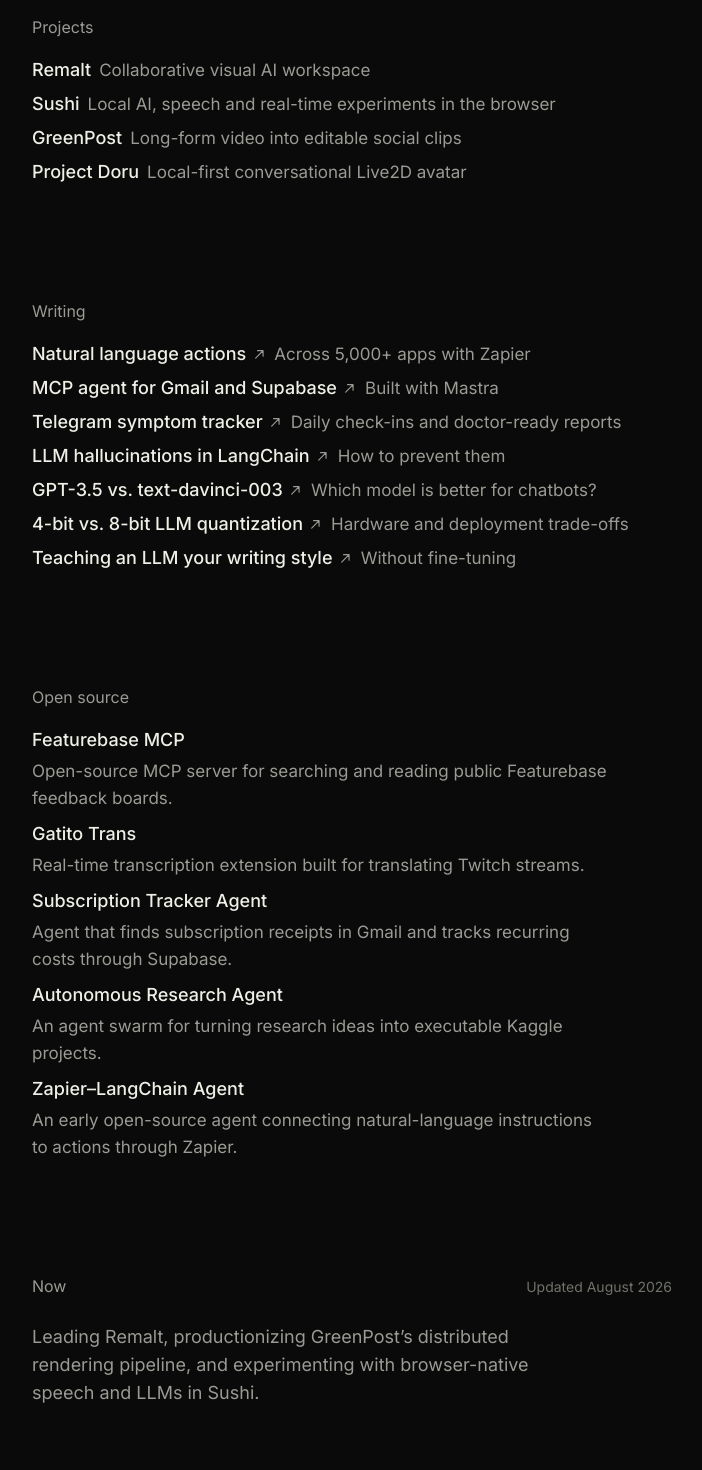
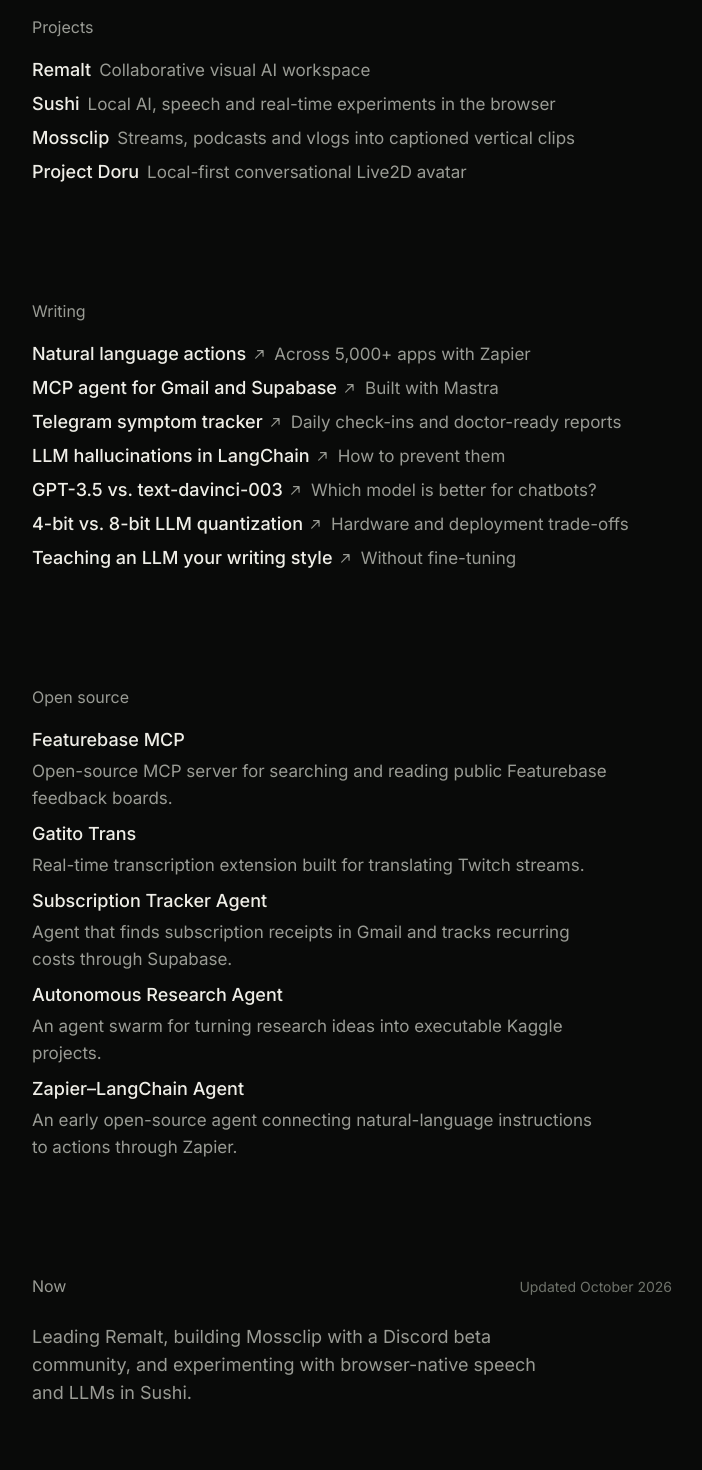
Before and after one commit to K-Jadeja/junimo-dev, a Next.js app: page / in a window 1280 px wide. Shown: the part 480-1950 px from the top of the page, without its empty margins (288-990 px from the left). Built offline with nearby package versions, Linux system fonts and the light colour scheme.

Commit message:
Update portfolio for Mossclip rebrand and closed beta

```diff
--- a/next.config.mjs
+++ b/next.config.mjs
@@ -74,6 +74,12 @@
 const nextConfig = {
   reactStrictMode: true,
   poweredByHeader: false,
+  async redirects() {
+    return [
+      { source: "/greenpost", destination: "/mossclip", permanent: true },
+      { source: "/work/greenpost", destination: "/mossclip", permanent: true },
+    ];
+  },
   async rewrites() {
     return {
       beforeFiles: [sushiLabIndexRewrite, ...sushiLabHostRewrites],
--- a/scripts/capture-local.mjs
+++ b/scripts/capture-local.mjs
@@ -5,7 +5,7 @@
 const chromePath = "C:\\Program Files\\Google\\Chrome\\Application\\chrome.exe";
 const baseUrl = process.env.BASE_URL ?? "http://localhost:3000";
 const outputRoot = path.resolve("artifacts/local");
-const routes = ["/", "/remalt", "/sushi", "/greenpost", "/project-doru"];
+const routes = ["/", "/remalt", "/sushi", "/mossclip", "/project-doru"];
 const viewports = [
   { name: "1440", width: 1440, height: 1000 },
   { name: "1024", width: 1024, height: 900 },
--- a/scripts/capture-references.mjs
+++ b/scripts/capture-references.mjs
@@ -12,7 +12,7 @@
   { slug: "carl", name: "Carl Barenbrug", url: "https://carlbarenbrug.com/" },
   { slug: "lee", name: "Lee Robinson", url: "https://leerob.com/" },
   { slug: "remalt", name: "Remalt", url: "https://remalt.com/" },
-  { slug: "greenpost", name: "GreenPost", url: "https://greenpost.46.62.255.217.sslip.io/en" },
+  { slug: "mossclip", name: "Mossclip", url: "https://mossclip.com/en" },
   { slug: "project-doru", name: "Project Doru", url: "https://avatar.junimo.dev/" },
 ];
 
--- a/scripts/qa-homepage.mjs
+++ b/scripts/qa-homepage.mjs
@@ -98,7 +98,7 @@
     assert(!state.hasConnect, `${viewport.name} redundant Connect section remains`);
     assert(!state.hasLowerGrid, `${viewport.name} redundant lower grid remains`);
     assert(state.hasNowUpdate, `${viewport.name} Now update label is missing`);
-    assert(state.nowCopy === "Leading Remalt, productionizing GreenPost’s distributed rendering pipeline, and experimenting with browser-native speech and LLMs in Sushi.", `${viewport.name} Now copy is incorrect: ${state.nowCopy}`);
+    assert(state.nowCopy === "Leading Remalt, building Mossclip with a Discord beta community, and experimenting with browser-native speech and LLMs in Sushi.", `${viewport.name} Now copy is incorrect: ${state.nowCopy}`);
     assert(state.remaltLink?.text === "Remalt", `${viewport.name} Remalt link text is incorrect`);
     assert(state.remaltLink?.href === "https://remalt.com/", `${viewport.name} Remalt link target is ${state.remaltLink?.href}`);
     assert(state.remaltLink?.decoration.includes("underline"), `${viewport.name} Remalt link is not underlined`);
--- a/scripts/qa-theme-persistence.mjs
+++ b/scripts/qa-theme-persistence.mjs
@@ -65,7 +65,7 @@
   await waitForTheme(page, "light");
   assertLightTheme(await readTheme(page), "homepage after light-mode selection");
 
-  for (const route of ["/remalt", "/greenpost", "/project-doru"]) {
+  for (const route of ["/remalt", "/mossclip", "/project-doru"]) {
     await page.locator(`a[href="${route}"]`).click();
     await page.waitForURL((url) => url.pathname === route, { timeout: 5000 });
     await page.locator(".case-study").waitFor({ state: "attached", timeout: 3000 });
@@ -96,7 +96,7 @@
 
   console.log(JSON.stringify({
     status: "ok",
-    routes: ["/remalt", "/greenpost", "/project-doru"],
+    routes: ["/remalt", "/mossclip", "/project-doru"],
     behavior: "selected theme persists through internal navigation and reload",
   }, null, 2));
 } finally {
--- a/src/app/page.tsx
+++ b/src/app/page.tsx
@@ -31,7 +31,7 @@
           <FlexiblePixelBulb />
           <div className="home-intro__copy">
             <h2 id="intro-heading">I build AI products and the systems underneath them.</h2>
-            <p>Founding Engineer / Technical Lead at <a className="home-intro__link" href="https://remalt.com" target="_blank" rel="noreferrer">Remalt</a>. Also building GreenPost and browser-native AI experiments.</p>
+            <p>Founding Engineer / Technical Lead at <a className="home-intro__link" href="https://remalt.com" target="_blank" rel="noreferrer">Remalt</a>. Also building Mossclip and browser-native AI experiments.</p>
             <nav className="home-links" aria-label="Contact and professional links">
               <a href="mailto:jadejakrishna42@gmail.com">Email</a>
               <a href="/resume" target="_blank" rel="noreferrer">Resume</a>
--- a/src/data/portfolio.ts
+++ b/src/data/portfolio.ts
@@ -74,23 +74,23 @@
     },
   },
   {
-    slug: "greenpost",
+    slug: "mossclip",
     index: "03",
-    name: "GreenPost",
-    eyebrow: "AI video repurposing",
+    name: "Mossclip",
+    eyebrow: "AI clipping for creators",
     role: "Full-Stack AI Engineer / Creator",
     homeRole: "Creator / Full-Stack AI Engineer",
-    status: "Built",
-    year: "2025–2026",
-    homeDescription: "Long-form video into editable social clips",
-    url: "https://greenpost.46.62.255.217.sslip.io/en",
-    description: "An AI video repurposing platform that turns long-form recordings into editable, social-ready clips.",
-    overview: "GreenPost is a media pipeline with a product surface on top: long recordings become a set of editable, social-native clips without losing control over the final frame.",
+    status: "Closed beta",
+    year: "2025–Present",
+    homeDescription: "Streams, podcasts and vlogs into captioned vertical clips",
+    url: "https://mossclip.com",
+    description: "An AI clipping tool that finds highlights in streams, podcasts and vlogs, cuts them vertical and adds word-timed captions. The final edit stays with the creator.",
+    overview: "Start with a YouTube, Twitch or Kick recording, or upload a file. Mossclip finds the moments worth keeping, reframes the footage for a phone and produces a batch of clips. Creators can cut by deleting transcript words, choose from nine caption styles and export at 1080 × 1920 without a watermark. I’m developing it with a Discord beta community, using their clips and feedback to improve the workflow.",
     media: {
       type: "image",
-      src: "/projects/greenpost/greenpost-caption-studio.png",
-      alt: "GreenPost caption studio showing a vertical clip, transcript timeline and karaoke caption presets.",
-      aspectRatio: "1535 / 727",
+      src: "/projects/mossclip/mossclip-public.webp",
+      alt: "Mossclip homepage showing captioned vertical clips from gaming streams, podcasts and vlogs.",
+      aspectRatio: "1440 / 1100",
     },
   },
   {
@@ -157,13 +157,13 @@
 };
 
 export const now: Now = {
-  building: "Remalt, Sushi and GreenPost",
-  copy: "Leading Remalt, productionizing GreenPost’s distributed rendering pipeline, and experimenting with browser-native speech and LLMs in Sushi.",
+  building: "Remalt, Sushi and Mossclip",
+  copy: "Leading Remalt, building Mossclip with a Discord beta community, and experimenting with browser-native speech and LLMs in Sushi.",
   playing: "",
   listening: "",
   reading: "",
   outsideWork: "",
-  updatedAt: "August 2026",
+  updatedAt: "October 2026",
 };
 
 export type OpenSourceItem = {
```
Also changed, not shown: public/projects/mossclip/mossclip-public.webp (added), 3 other files (tests, documents, lock files or other folders).
